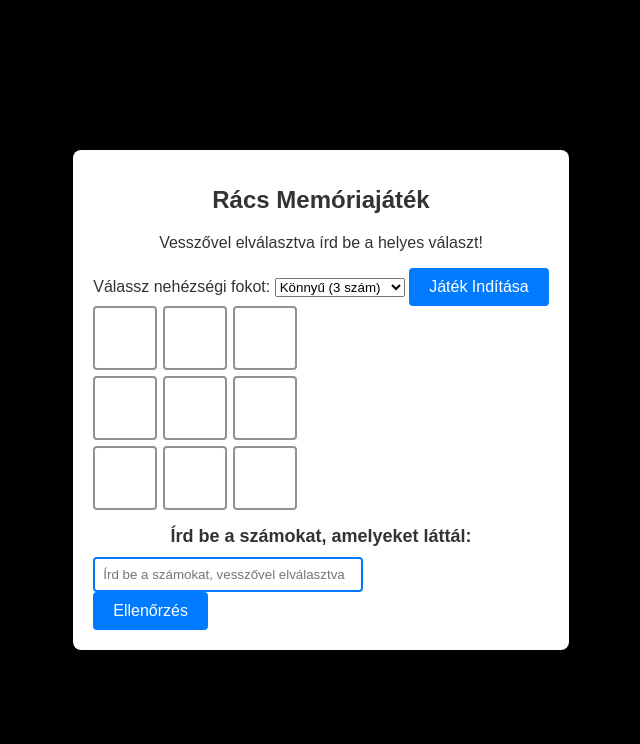
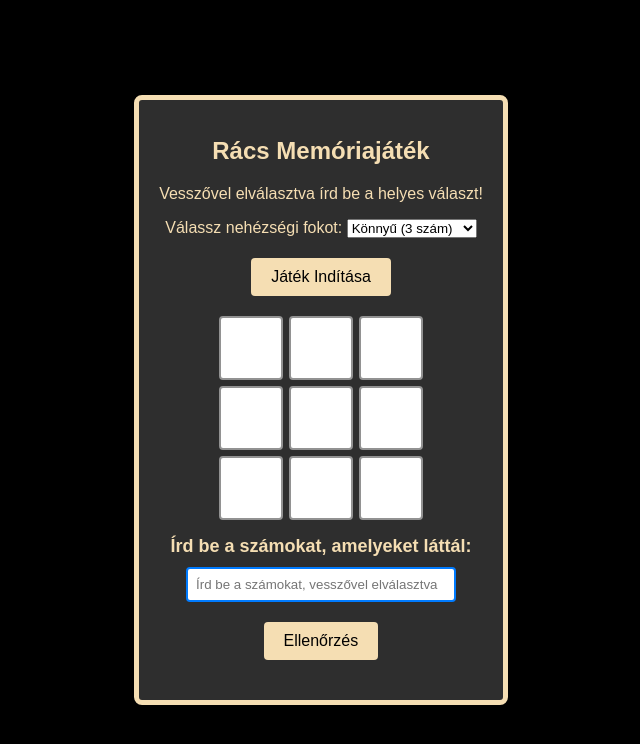
Before and after one commit to Artife10/FigyelmiJatek, a plain HTML site: page index.html in a window 1280 px wide. Both pictures are taken after a click on the button "Játék Indítása". Shown: the whole page, without its empty margins (319-959 px from the left). Drawn offline with Linux system fonts and the light colour scheme.

Commit message:
wawa
awawa

```diff
--- a/index.html
+++ b/index.html
@@ -16,12 +16,13 @@
             <option value="4">Közepes (4 szám)</option>
             <option value="5">Nehéz (5 szám)</option>
         </select>
+        <br>
         <button id="start-button" onclick="startGame()">Játék Indítása</button>
 
         <div id="game-area"></div>
         <div id="message"></div>
         <input type="text" id="user-input" placeholder="Írd be a számokat, vesszővel elválasztva" style="display: none;" />
-        <button id="submit-button" onclick="checkAnswer()" style="display: none;">Ellenőrzés</button>
+        <div id="ellenor"><button id="submit-button" onclick="checkAnswer()" style="display: none;">Ellenőrzés</button></div>
     </div>
 
     <script src="script.js"></script>
--- a/style.css
+++ b/style.css
@@ -11,10 +11,17 @@ body {
 
 .container {
     text-align: center;
-    background: white;
+    background: rgb(46, 46, 46);
+    color: wheat;
     padding: 20px;
     border-radius: 8px;
-    box-shadow: 0 4px 10px rgba(0, 0, 0, 0.1);
+    border-style: solid;
+    border-color: wheat;
+    border-width: 5px;
+    transition: border-width 0.3s;
+}
+.container:hover{
+    border-width: 10px;
 }
 
 h1 {
@@ -23,6 +30,7 @@ h1 {
 }
 
 #game-area {
+    margin: auto;
     display: grid;
     grid-template-columns: repeat(3, 60px);
     grid-template-rows: repeat(3, 60px);
@@ -31,6 +39,8 @@ h1 {
 }
 
 .cell {
+    color: gray;
+    margin: auto;
     width: 60px;
     height: 60px;
     display: flex;
@@ -41,6 +51,7 @@ h1 {
     background-color: #181818;
     border-radius: 4px;
     transition: background-color 0.3s;
+    margin-left: 100%;
 }
 
 .cell.hidden {
@@ -49,10 +60,12 @@ h1 {
 }
 
 button {
+    margin: auto;
+    margin: 20px;
     padding: 10px 20px;
     font-size: 16px;
-    color: white;
-    background-color: #007bff;
+    color: rgb(0, 0, 0);
+    background-color: wheat;
     border: none;
     border-radius: 4px;
     cursor: pointer;
@@ -60,19 +73,25 @@ button {
 }
 
 button:hover {
-    background-color: #0056b3;
+    background-color: #fcfcfc;
 }
 
 #message {
+    margin: auto;
     margin-top: 20px;
     font-size: 18px;
     font-weight: bold;
 }
 
 #user-input {
+    margin: auto;
     margin-top: 10px;
     padding: 8px;
     width: 250px;
     border-radius: 4px;
     border: 2px solid #007bff;
 }
+#ellenor{
+    margin: auto;
+    width: 155px;
+}
```
